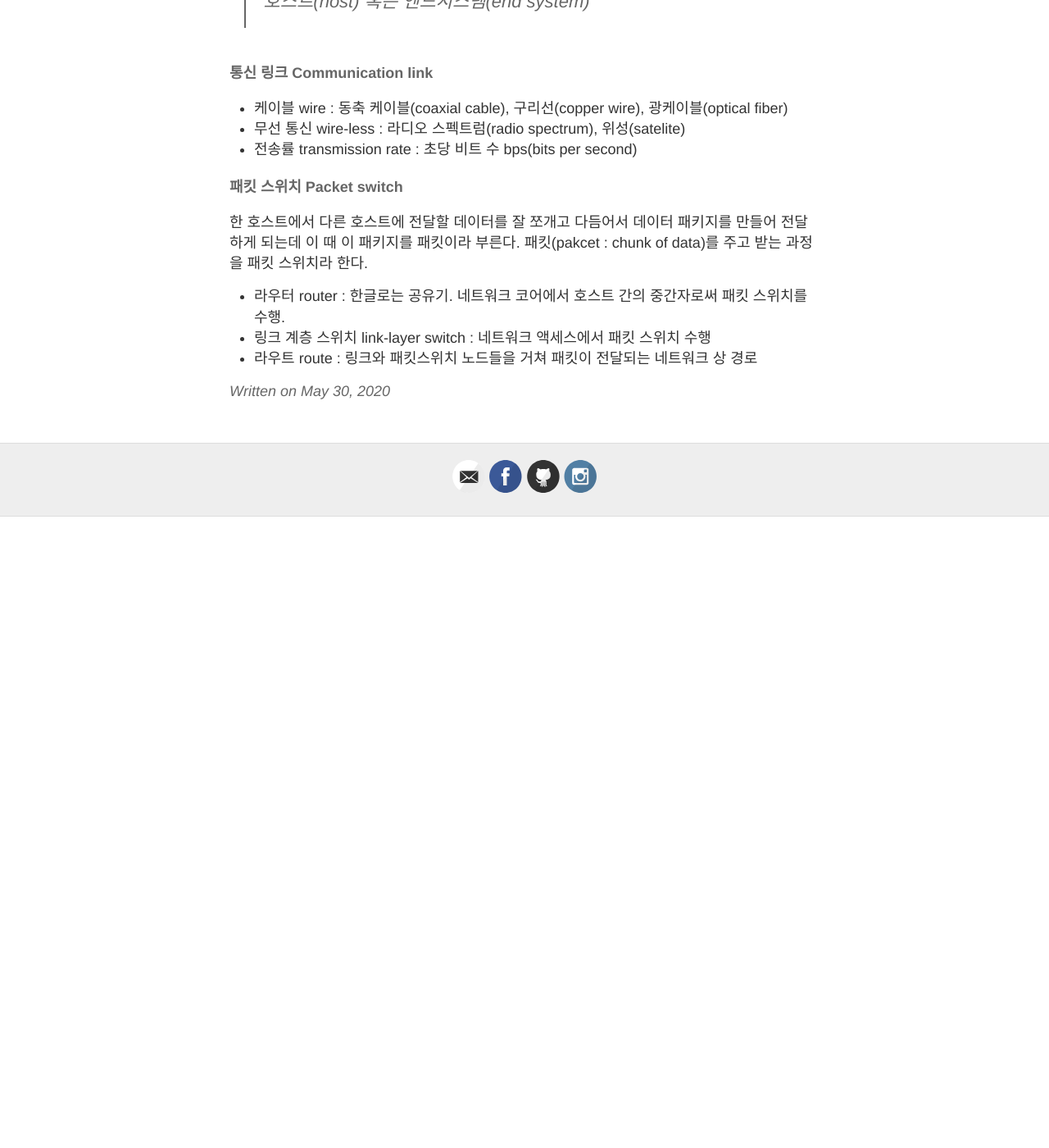
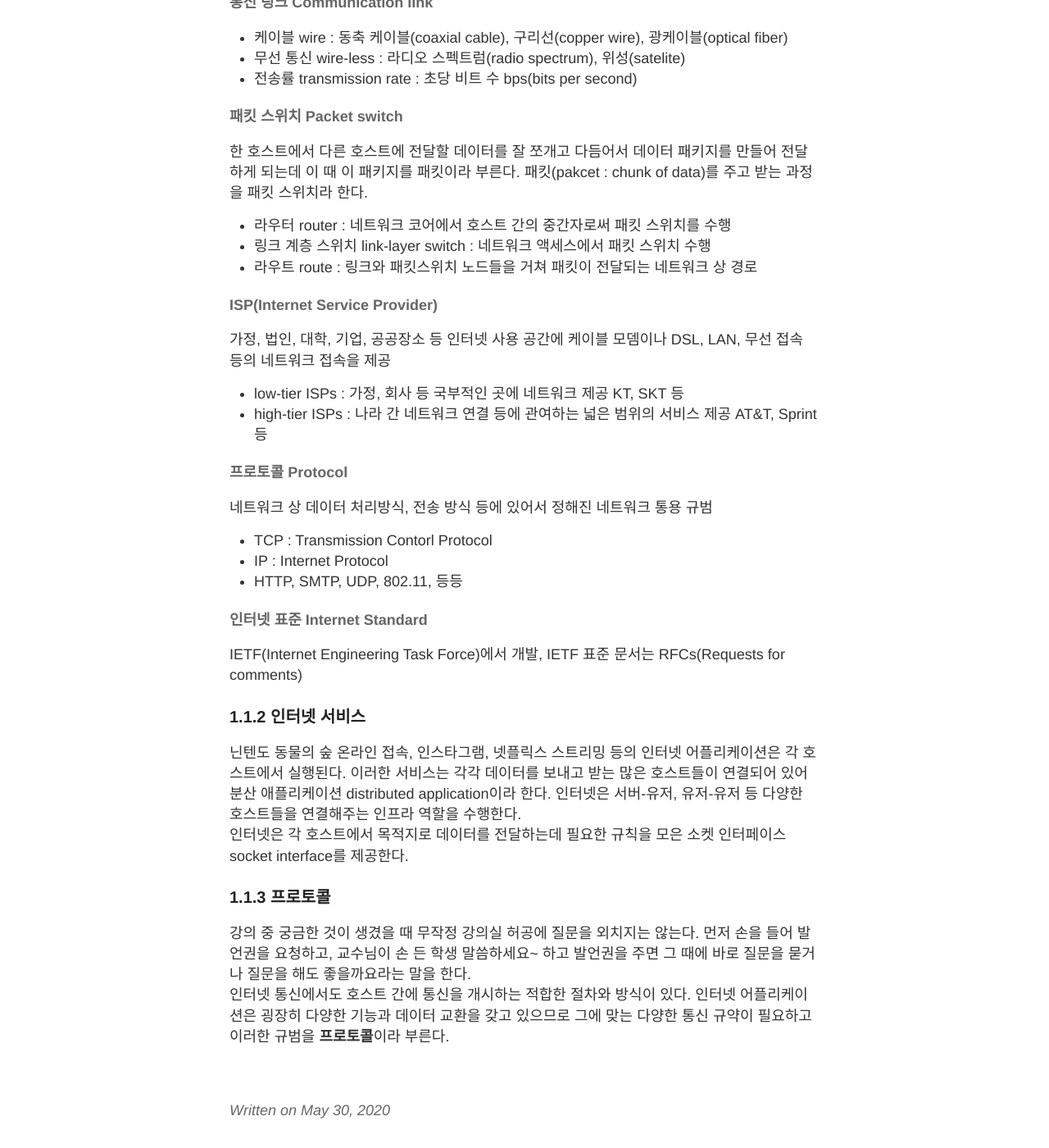
Before and after one commit to eunzihong/eunzihong.github.io, a Jekyll site: the page built from _posts/2020-05-30-Network1-1.md, in a window 1280 px wide and 1400 px high, scrolled down 583 px. Shown: the whole window at 82% size. Built offline with Jekyll 4.4.1, drawn with Linux system fonts in a browser that asks for light colours; comment, search, counter and statistics services are not loaded; before the commit the page ends 1213 px from its top, so only the background shows below that; some of the changed text lies outside the part shown.

Commit message:
what is internet note complete

```diff
--- a/_posts/2020-05-30-Network1-1.md
+++ b/_posts/2020-05-30-Network1-1.md
@@ -4,16 +4,16 @@ title: What is Internet?
 ---
 
 Computer Networking: A top-down approach
-Chap 1 Computer Networks and the Internet
+[Chapter 1] Computer Networks and the Internet
 1.1 What is the Internet?
 
 ----
 
 ### 1.1.1 인터넷 구성요소
-#### 인터넷 연결기기 Hosts (=End systems)
-기존 전통적 네트워크 연결기기 : 데스크탑, 리눅스 워크스테이션, 서버 등
-현대 네트워크 기기 : 스마트폰 자동차, TV, 게임 콘솔(닌텐도, X box 등), 가전기기(에어컨, 냉장고, 스피커 등), 웨어러블 디바이스(스마트 워치, 안경 등)
-> 호스트(host) 혹은 엔드시스템(end system)
+#### 인터넷 연결기기 호스트 Hosts
+네트워크 연결 기기들은 호스트 host 혹은 엔드 시스템 end system이라 부른다.
+- 기존 전통적 네트워크 연결기기 : 데스크탑, 리눅스 워크스테이션, 서버 등
+- 현대 네트워크 기기 : 스마트폰 자동차, TV, 게임 콘솔(닌텐도, X box 등), 가전기기(에어컨, 냉장고, 스피커 등), 웨어러블 디바이스(스마트 워치, 안경 등)
 
 #### 통신 링크 Communication link
 - 케이블 wire : 동축 케이블(coaxial cable), 구리선(copper wire), 광케이블(optical fiber)
@@ -22,6 +22,30 @@ Chap 1 Computer Networks and the Internet
 
 #### 패킷 스위치 Packet switch
 한 호스트에서 다른 호스트에 전달할 데이터를 잘 쪼개고 다듬어서 데이터 패키지를 만들어 전달하게 되는데 이 때 이 패키지를 패킷이라 부른다. 패킷(pakcet : chunk of data)를 주고 받는 과정을 패킷 스위치라 한다.
-- 라우터 router : 한글로는 공유기. 네트워크 코어에서 호스트 간의 중간자로써 패킷 스위치를 수행.
+- 라우터 router : 네트워크 코어에서 호스트 간의 중간자로써 패킷 스위치를 수행
 - 링크 계층 스위치 link-layer switch : 네트워크 액세스에서 패킷 스위치 수행
 - 라우트 route : 링크와 패킷스위치 노드들을 거쳐 패킷이 전달되는 네트워크 상 경로
+
+#### ISP(Internet Service Provider)
+가정, 법인, 대학, 기업, 공공장소 등 인터넷 사용 공간에 케이블 모뎀이나 DSL, LAN, 무선 접속 등의 네트워크 접속을 제공
+- low-tier ISPs : 가정, 회사 등 국부적인 곳에 네트워크 제공 KT, SKT 등
+- high-tier ISPs : 나라 간 네트워크 연결 등에 관여하는 넓은 범위의 서비스 제공 AT&T, Sprint 등
+
+#### 프로토콜 Protocol
+네트워크 상 데이터 처리방식, 전송 방식 등에 있어서 정해진 네트워크 통용 규범
+- TCP : Transmission Contorl Protocol
+- IP : Internet Protocol
+- HTTP, SMTP, UDP, 802.11, 등등
+
+#### 인터넷 표준 Internet Standard
+IETF(Internet Engineering Task Force)에서 개발, IETF 표준 문서는 RFCs(Requests for comments)
+
+### 1.1.2 인터넷 서비스
+닌텐도 동물의 숲 온라인 접속, 인스타그램, 넷플릭스 스트리밍 등의 인터넷 어플리케이션은 각 호스트에서 실행된다. 이러한 서비스는 각각 데이터를 보내고 받는 많은 호스트들이 연결되어 있어 분산 애플리케이션 distributed application이라 한다. 인터넷은 서버-유저, 유저-유저 등 다양한 호스트들을 연결해주는 인프라 역할을 수행한다.
+인터넷은 각 호스트에서 목적지로 데이터를 전달하는데 필요한 규칙을 모은 소켓 인터페이스 socket interface를 제공한다.
+
+### 1.1.3 프로토콜
+강의 중 궁금한 것이 생겼을 때 무작정 강의실 허공에 질문을 외치지는 않는다. 먼저 손을 들어 발언권을 요청하고, 교수님이 손 든 학생 말씀하세요~ 하고 발언권을 주면 그 때에 바로 질문을 묻거나 질문을 해도 좋을까요라는 말을 한다.
+인터넷 통신에서도 호스트 간에 통신을 개시하는 적합한 절차와 방식이 있다. 인터넷 어플리케이션은 굉장히 다양한 기능과 데이터 교환을 갖고 있으므로 그에 맞는 다양한 통신 규약이 필요하고 이러한 규범을 **프로토콜**이라 부른다.
+<br>
+<br>
```
